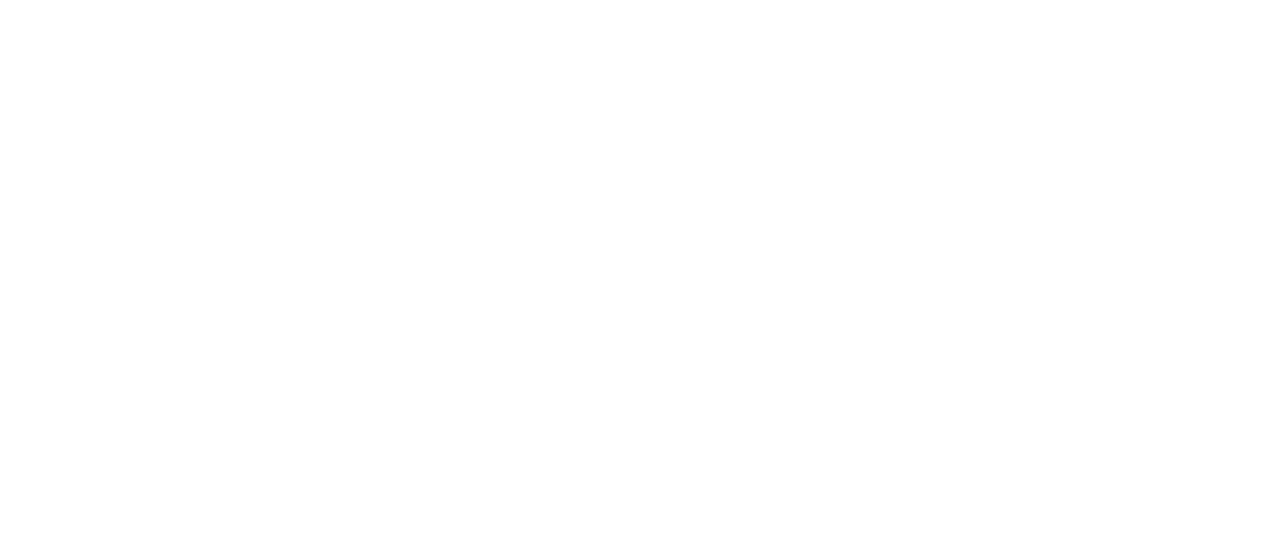
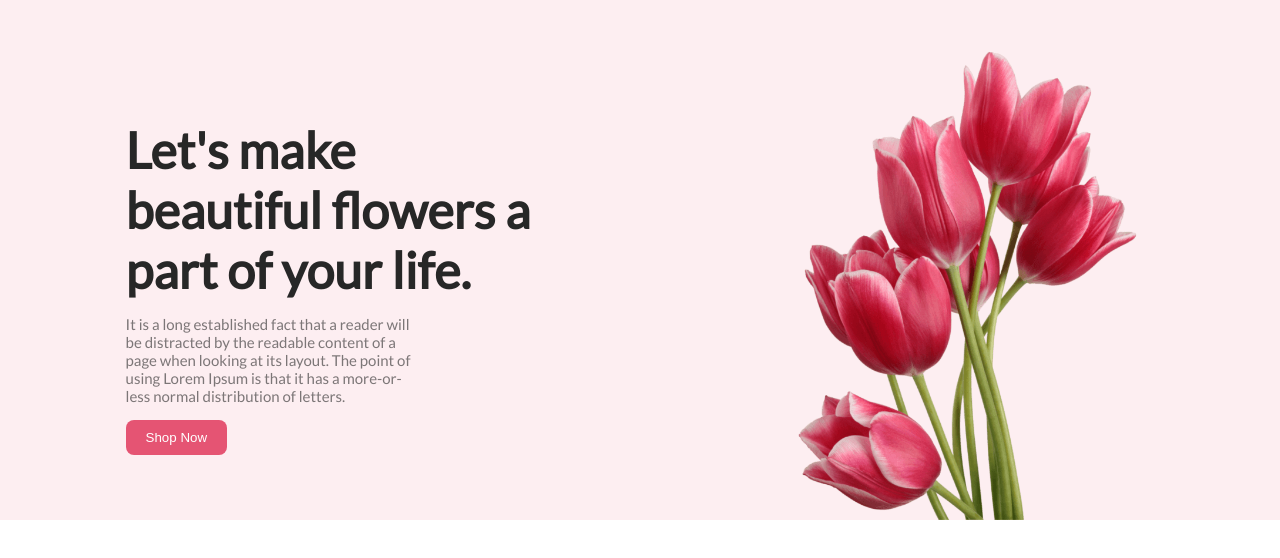
Before and after one commit to Shahidul-Islam-Jony/Assignment_01, a plain HTML site: page index.html in a window 1280 px wide. Drawn offline with Linux system fonts and the light colour scheme.

Commit message:
header section done

```diff
--- a/index.html
+++ b/index.html
@@ -1,15 +1,31 @@
 <!DOCTYPE html>
 <html lang="en">
+
 <head>
     <meta charset="UTF-8">
     <meta name="viewport" content="width=device-width, initial-scale=1.0">
     <title>Flower shop</title>
+    <!-- font link -->
+    <link rel="preconnect" href="https://fonts.googleapis.com">
+    <link rel="preconnect" href="https://fonts.gstatic.com" crossorigin>
+    <link href="https://fonts.googleapis.com/css2?family=Lato&display=swap" rel="stylesheet">
+    <!-- Css file link -->
     <link rel="stylesheet" href="/styles/style.css">
 </head>
+
 <body>
     <!-- header section start here -->
     <header>
-
+        <div class="header-container">
+            <div class="header-content">
+                <h1 class="header-title title">Let's make<br>beautiful flowers a<br>part of your life.</h1>
+                <p class="description">It is a long established fact that a reader will be distracted by the readable
+                    content of a page when looking at its layout. The point of using Lorem Ipsum is that it has a
+                    more-or-less normal distribution of letters.</p>
+                <button class="btn">Shop Now</button>
+            </div>
+            <img class="header-image" src="/Flower Asset/pngwing 10.png" alt="header-image">
+        </div>
     </header>
 
     <!-- main section start here -->
@@ -22,4 +38,5 @@
 
     </footer>
 </body>
+
 </html>
--- a/styles/style.css
+++ b/styles/style.css
@@ -1,4 +1,53 @@
-*{
+* {
     margin: 0;
     padding: 0;
 }
+
+/* common section */
+body {
+    font-family: 'Lato';
+}
+
+.btn {
+    border-radius: 8px;
+    background: #E55473;
+    padding: 10px 20px;
+    border: none;
+    color: white;
+}
+
+.title {
+    color: #272727;
+    font-size: 30px;
+    font-weight: 800;
+}
+
+.description {
+    width: 300px;
+    margin: 15px 0px;
+    color: rgba(39, 39, 39, 0.60);
+    font-size: 15px;
+    font-weight: 400;
+}
+
+/* header section */
+.header-container {
+    display: flex;
+    justify-content: space-around;
+    background-color: #FDEEF1;
+    height: 520px;
+}
+
+.header-image {
+    padding-top: 50px;
+    width: 200;
+    height: 470px;
+}
+
+.header-content {
+    padding-top: 120px;
+}
+
+.header-title {
+    font-size: 50px;
+}
```
